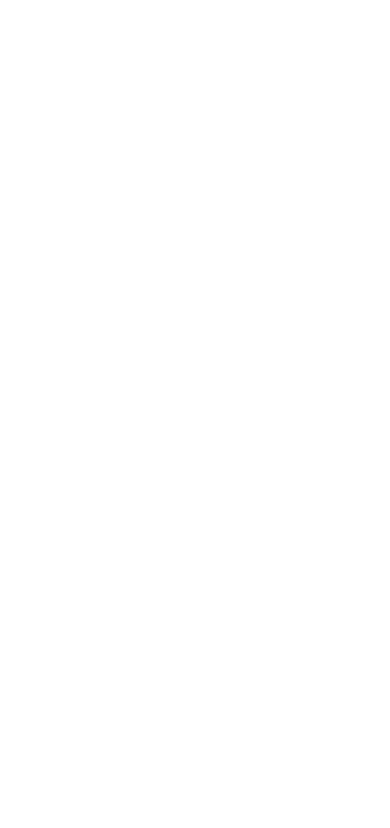
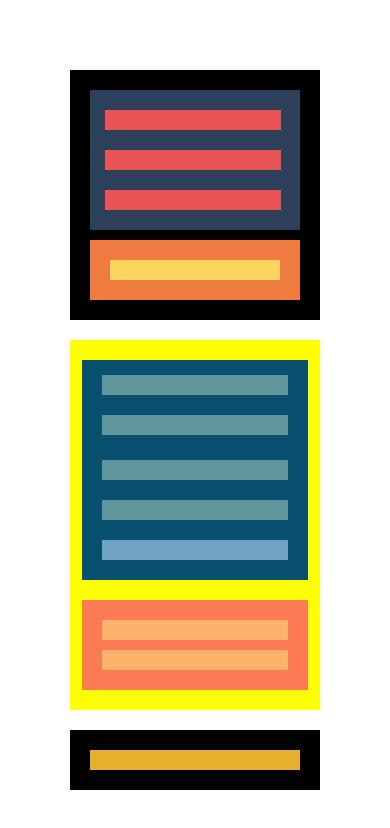
Before and after one commit to ralmarcha/ItAcademy-sprint1, a plain HTML site: page index.html in a window 390 px wide. Drawn offline with Linux system fonts and the light colour scheme.

Commit message:
exercise 1, 2 & 3

```diff
--- a/css/styles.css
+++ b/css/styles.css
@@ -1,21 +1,3 @@
-
- /* body{
-background-color: #fed460;
-background-color: #ea5455;
-background-color: #f07b3f;
-background-color: #2d4059;
-background-color: #4e4e6a;
-background-color: #1f6cb0;
-background-color: #70a3c4;
-background-color: #4e4e6a;
-background-color: #f73f52;
-background-color: #feea85;
-background-color: #e6af2e;
-background-color: #feff03;
-background-color:#fdb36b;
-background-color:#fd7b54;
-}  */
-
 *{
     margin: 10px;
     padding:10px;
@@ -23,7 +5,6 @@ background-color:#fd7b54;
     max-width: 1200px;
 }
 
- @media (min-width: 1025px) {
 .container{
     display: flex;
     flex-direction: column;
@@ -42,11 +23,12 @@ background-color:#fd7b54;
 
 .logo, .nav, .social{
     background-color: #ea5455;
+   }
 
-   }
 .logo, .social{
     width: 15%;
    }
+
 .nav{
     width: 70%;
    }
@@ -58,17 +40,17 @@ background-color:#fd7b54;
 h1{
     background-color:#fed460;
 }
+
 .section{
     display: flex;
     flex-direction: row;
     justify-content: space-between;
+}
 
-}
 .main{
     background-color:#4e4e6a;
     width: 70%;
     padding: initial;
-
 }
 
 .title, .text{
@@ -76,13 +58,22 @@ background-color:#fd7b54;
     width: 100%;
     margin-left: 0px;
 }
+
+.text{
+    margin-top: 20px;
+    margin-bottom: 10px;
+}
+
 .article{
     width: 100%;
     margin: 0px;
 }
+
 .article-par{
     background-color:#70a3c4;
+    margin-bottom: 20px;
 }
+
 .articles{
     display: flex;
     flex-direction: row;
@@ -109,22 +100,82 @@ background-color:#fd7b54;
     background-color: #e6af2e;
 }
 
+
+@media (min-width: 768px) and (max-width: 1024px) {
+
+    .section{
+        background-color: #feff03;
+        flex-direction: column;
+        justify-content: center;
+        align-items: center;
+        align-content: center;
     }
 
+    .main , .aside{
+        padding: 0px 10px;
+        width:98%
+    }
+    .article-par{
+        margin-top :0;
+    }
 
+    .aside{
+        padding: 10px;
+    }
+  }
 
+  @media (min-width: 320px) and (max-width: 767px) {
 
-   /* @media (min-width: 768px) and (max-width: 1024px) {
+    .menu{
+        flex-direction: column;
+        padding: 10px 15px;
+     }
 
+     .logo, .nav, .social{
+        width:98%;
+       margin-left: 0;
+
+       }
+       .section{
+        background-color: #feff03;
+        flex-direction: column;
+        justify-content: center;
+        align-items: center;
+        align-content: center;
+
+    }
+    .aside{
+        background-color:#fd7b54 ;
+        width: 98%;
+
+    }
+    aside>h3{
+        background-color: #fdb36b;
 
      }
 
-
-
-
-  @media (min-width: 320px) and (max-width: 767px) {
-
-
+    aside>p{
+        background-color: #fdb36b;
 
      }
-   */
+     .main{
+        background-color:#09506f;
+        width: 98%;
+        margin: 10px 10px;
+        padding: 0 10px;
+    }
+    .title, .text{
+        background-color: #61959c;
+        width: 100%;
+        margin-left: 0px;
+    }
+    .articles{
+        flex-direction: column;
+
+    }
+    .article{
+        padding-top: 0px;
+        padding-bottom: 0px;
+        margin-top:5px;
+    }
+  }
```
Lines whose indentation alone changed are shown as unchanged.
